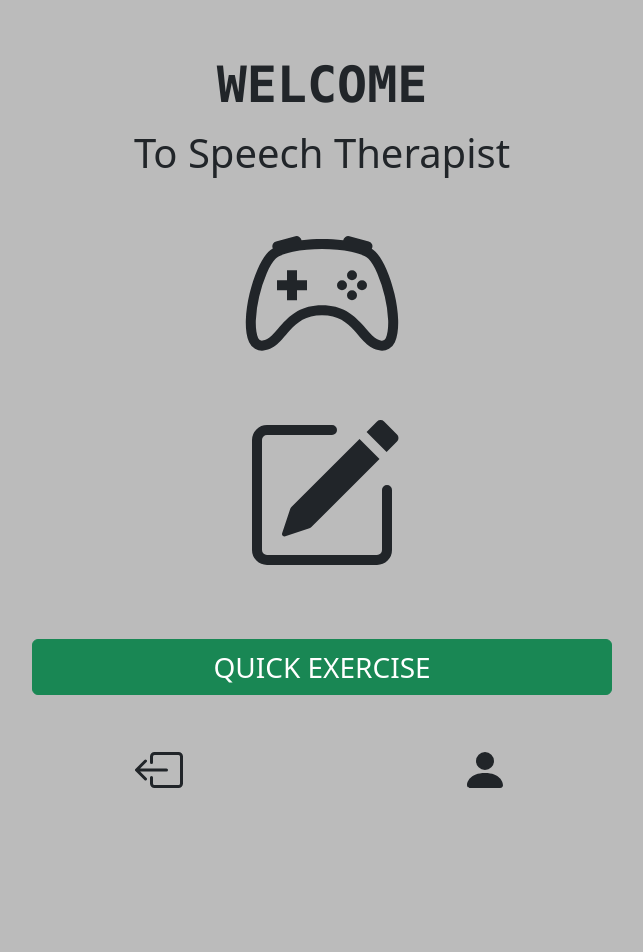
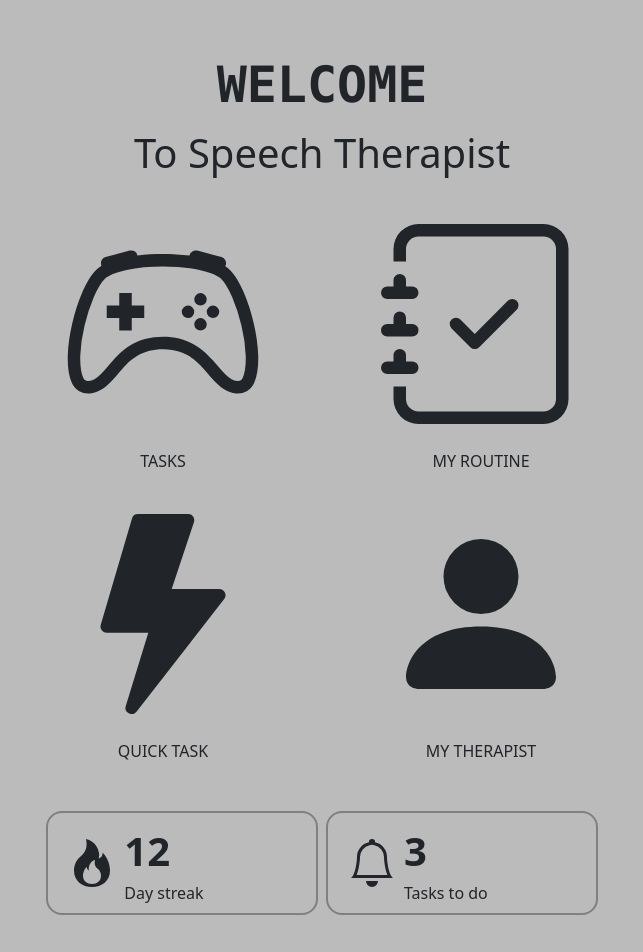
Before and after one commit to xjusko/speech_therpist_patient_app, a React (Vite) app: page / in a window 1280 px wide. Shown: the top 952 px of the page, without its empty margins (318-961 px from the left). Before the commit the page ends 800 px from the top, so only its background shows below. Built offline with nearby package versions, Linux system fonts and the light colour scheme.

Commit message:
added more animation, few menu changes

```diff
--- a/package.json
+++ b/package.json
@@ -15,6 +15,7 @@
     "react": "^18.2.0",
     "react-bootstrap": "^2.5.0",
     "react-dom": "^18.2.0",
+    "react-icons": "^4.4.0",
     "react-router-dom": "^6.4.1",
     "yup": "^0.32.11"
   },
--- a/src/App.tsx
+++ b/src/App.tsx
@@ -10,6 +10,7 @@ import TaskMenu from "./pages/TaskMenu";
 import Connect from "./pages/questionTypes/Connect";
 import TaskFinishScreen from "./pages/TaskFinishScreen";
 import FourChoices from "./pages/questionTypes/FourChoices";
+import Routine from "./pages/Routine";
 
 function App() {
   return (
@@ -21,6 +22,7 @@ function App() {
         <Route path="/findtherapist" element={<FindTherapist />} />
         <Route path="/therapist/:id" element={<TherapistMainInfo />} />
         <Route path="/taskmenu" element={<TaskMenu />} />
+        <Route path="/routine" element={<Routine />} />
         <Route path="/questionconnect/:id" element={<Connect />} />
         <Route path="/questionfourchoices/:id" element={<FourChoices />} />
         <Route path="/taskfinish/:qid" element={<TaskFinishScreen />} />
--- /dev/null
+++ b/src/components/QuickTaskButton.tsx
@@ -0,0 +1,38 @@
+import React from "react";
+import { Button } from "react-bootstrap";
+import data from "../data/tasks.json";
+import { useNavigate } from "react-router-dom";
+import { BsFillLightningFill } from "react-icons/bs";
+
+function QuickTaskButton({
+  imageStyle,
+  buttonStyle,
+}: {
+  imageStyle: React.CSSProperties;
+  buttonStyle: React.CSSProperties;
+}) {
+  const navigate = useNavigate();
+  function handleClick() {
+    const easyTasks = data.tasks.filter((item) => item.difficulty === "easy");
+    const randomTask = easyTasks[Math.floor(Math.random() * easyTasks.length)];
+    if (randomTask.type === "1") {
+      navigate(`/questionconnect/${randomTask.id}`);
+      return;
+    } else {
+      navigate(`/questionfourchoices/${randomTask.id}`);
+      return;
+    }
+  }
+  return (
+    <Button
+      variant="outline-dark"
+      className="text-uppercase fs-3"
+      onClick={handleClick}
+      style={buttonStyle}
+    >
+      <BsFillLightningFill style={imageStyle} />
+    </Button>
+  );
+}
+
+export default QuickTaskButton;
--- a/src/pages/Menu.tsx
+++ b/src/pages/Menu.tsx
@@ -1,14 +1,30 @@
 import React from "react";
 import { Button, Col, Nav, NavLink, Row } from "react-bootstrap";
+import {
+  BsBell,
+  BsBoxArrowLeft,
+  BsController,
+  BsJournalCheck,
+  BsPersonFill,
+} from "react-icons/bs";
+import QuickTaskButton from "../components/QuickTaskButton";
+import { FireStreakIcon } from "../utils/CommonIcons";
 
 function Menu() {
   const mainButtonStyle = {
-    height: "12rem",
-    width: "12rem",
+    height: "40vw",
+    width: "40vw",
+    maxHeight: "250px",
+    maxWidth: "250px",
     border: "none",
     borderRadius: "2rem",
   };
-  const imageStyle = { height: "10rem", width: "10rem" };
+  const imageStyle = {
+    height: "30vw",
+    width: "30vw",
+    maxHeight: "200px",
+    maxWidth: "200px",
+  };
   return (
     <div className="d-flex flex-column vh-100 mx-4">
       <Row>
@@ -22,79 +38,71 @@ function Menu() {
           <div className="fs-1">To Speech Therapist</div>
         </Col>
       </Row>
-      <Row xs={1} className="g-2 text-center mt-2">
+      <Row xs={2} className="g-2 text-center mt-2">
         <Col>
           <Nav.Link href="/taskmenu" as={NavLink}>
             <Button variant="outline-dark" style={mainButtonStyle}>
-              <svg
-                style={imageStyle}
-                xmlns="http://www.w3.org/2000/svg"
-                width="16"
-                height="16"
-                fill="currentColor"
-                viewBox="0 0 16 16"
-              >
-                <path d="M11.5 6.027a.5.5 0 1 1-1 0 .5.5 0 0 1 1 0zm-1.5 1.5a.5.5 0 1 0 0-1 .5.5 0 0 0 0 1zm2.5-.5a.5.5 0 1 1-1 0 .5.5 0 0 1 1 0zm-1.5 1.5a.5.5 0 1 0 0-1 .5.5 0 0 0 0 1zm-6.5-3h1v1h1v1h-1v1h-1v-1h-1v-1h1v-1z" />
-                <path d="M3.051 3.26a.5.5 0 0 1 .354-.613l1.932-.518a.5.5 0 0 1 .62.39c.655-.079 1.35-.117 2.043-.117.72 0 1.443.041 2.12.126a.5.5 0 0 1 .622-.399l1.932.518a.5.5 0 0 1 .306.729c.14.09.266.19.373.297.408.408.78 1.05 1.095 1.772.32.733.599 1.591.805 2.466.206.875.34 1.78.364 2.606.024.816-.059 1.602-.328 2.21a1.42 1.42 0 0 1-1.445.83c-.636-.067-1.115-.394-1.513-.773-.245-.232-.496-.526-.739-.808-.126-.148-.25-.292-.368-.423-.728-.804-1.597-1.527-3.224-1.527-1.627 0-2.496.723-3.224 1.527-.119.131-.242.275-.368.423-.243.282-.494.575-.739.808-.398.38-.877.706-1.513.773a1.42 1.42 0 0 1-1.445-.83c-.27-.608-.352-1.395-.329-2.21.024-.826.16-1.73.365-2.606.206-.875.486-1.733.805-2.466.315-.722.687-1.364 1.094-1.772a2.34 2.34 0 0 1 .433-.335.504.504 0 0 1-.028-.079zm2.036.412c-.877.185-1.469.443-1.733.708-.276.276-.587.783-.885 1.465a13.748 13.748 0 0 0-.748 2.295 12.351 12.351 0 0 0-.339 2.406c-.022.755.062 1.368.243 1.776a.42.42 0 0 0 .426.24c.327-.034.61-.199.929-.502.212-.202.4-.423.615-.674.133-.156.276-.323.44-.504C4.861 9.969 5.978 9.027 8 9.027s3.139.942 3.965 1.855c.164.181.307.348.44.504.214.251.403.472.615.674.318.303.601.468.929.503a.42.42 0 0 0 .426-.241c.18-.408.265-1.02.243-1.776a12.354 12.354 0 0 0-.339-2.406 13.753 13.753 0 0 0-.748-2.295c-.298-.682-.61-1.19-.885-1.465-.264-.265-.856-.523-1.733-.708-.85-.179-1.877-.27-2.913-.27-1.036 0-2.063.091-2.913.27z" />
-              </svg>
-            </Button>
+              <BsController style={imageStyle} />
+            </Button>{" "}
+            <div>TASKS</div>
           </Nav.Link>
         </Col>
         <Col>
           <Button variant="outline-dark" style={mainButtonStyle}>
-            <svg
-              style={imageStyle}
-              xmlns="http://www.w3.org/2000/svg"
-              width="16"
-              height="16"
-              fill="currentColor"
-              viewBox="0 0 16 16"
-            >
-              <path d="M15.502 1.94a.5.5 0 0 1 0 .706L14.459 3.69l-2-2L13.502.646a.5.5 0 0 1 .707 0l1.293 1.293zm-1.75 2.456-2-2L4.939 9.21a.5.5 0 0 0-.121.196l-.805 2.414a.25.25 0 0 0 .316.316l2.414-.805a.5.5 0 0 0 .196-.12l6.813-6.814z" />
-              <path d="M1 13.5A1.5 1.5 0 0 0 2.5 15h11a1.5 1.5 0 0 0 1.5-1.5v-6a.5.5 0 0 0-1 0v6a.5.5 0 0 1-.5.5h-11a.5.5 0 0 1-.5-.5v-11a.5.5 0 0 1 .5-.5H9a.5.5 0 0 0 0-1H2.5A1.5 1.5 0 0 0 1 2.5v11z" />
-            </svg>
+            <BsJournalCheck style={imageStyle} />
           </Button>
+          <div>MY ROUTINE</div>
         </Col>
       </Row>
-      <Row className="my-5 mx-4">
-        <Button variant="success" className="text-uppercase fs-3">
-          Quick Exercise
-        </Button>
+      <Row xs={2} className="mt-2 g-2 text-center">
+        <Col>
+          <QuickTaskButton
+            imageStyle={imageStyle}
+            buttonStyle={mainButtonStyle}
+          />
+          <div>QUICK TASK</div>
+        </Col>
+        <Col>
+          <Nav.Link href="/findtherapist" as={NavLink}>
+            <Button variant="outline-dark" style={mainButtonStyle}>
+              <BsPersonFill style={imageStyle} />
+            </Button>{" "}
+            <div>MY THERAPIST</div>
+          </Nav.Link>
+        </Col>
+      </Row>
+      <Row xs={1} sm={2} className="my-5 gap-2 justify-content-center">
+        <Col
+          xs={10}
+          sm={5}
+          style={{ border: "2px solid grey", borderRadius: "16px" }}
+        >
+          <div className="d-flex mx-2 my-2 align-items-center">
+            <FireStreakIcon />
+            <div className="d-flex flex-column">
+              <div className="ms-2 fs-1 fw-bold">12</div>
+              <div className="ms-2">Day streak</div>
+            </div>
+          </div>
+        </Col>
+        <Col
+          xs={10}
+          sm={5}
+          style={{ border: "2px solid grey", borderRadius: "16px" }}
+        >
+          <div className="d-flex mx-2 my-2 align-items-center">
+            <BsBell style={{ height: "3rem", width: "3rem" }} />
+            <div className="d-flex flex-column">
+              <div className="ms-2 fs-1 fw-bold">3</div>
+              <div className="ms-2">Tasks to do</div>
+            </div>
+          </div>
+        </Col>
       </Row>
       <Row className="mt-auto mb-3 text-dark fs-2 text-center">
         <Col>
           <Nav.Link href="/login" as={NavLink}>
-            <svg
-              xmlns="http://www.w3.org/2000/svg"
-              width="16"
-              height="16"
-              fill="currentColor"
-              viewBox="0 0 16 16"
-              style={{ height: "3rem", width: "3rem" }}
-            >
-              <path
-                fillRule="evenodd"
-                d="M6 12.5a.5.5 0 0 0 .5.5h8a.5.5 0 0 0 .5-.5v-9a.5.5 0 0 0-.5-.5h-8a.5.5 0 0 0-.5.5v2a.5.5 0 0 1-1 0v-2A1.5 1.5 0 0 1 6.5 2h8A1.5 1.5 0 0 1 16 3.5v9a1.5 1.5 0 0 1-1.5 1.5h-8A1.5 1.5 0 0 1 5 12.5v-2a.5.5 0 0 1 1 0v2z"
-              />
-              <path
-                fillRule="evenodd"
-                d="M.146 8.354a.5.5 0 0 1 0-.708l3-3a.5.5 0 1 1 .708.708L1.707 7.5H10.5a.5.5 0 0 1 0 1H1.707l2.147 2.146a.5.5 0 0 1-.708.708l-3-3z"
-              />
-            </svg>
-          </Nav.Link>
-        </Col>
-        <Col>
-          <Nav.Link href="/findtherapist" as={NavLink}>
-            <svg
-              xmlns="http://www.w3.org/2000/svg"
-              width="16"
-              height="16"
-              fill="currentColor"
-              viewBox="0 0 16 16"
-              style={{ height: "3rem", width: "3rem" }}
-            >
-              <path d="M3 14s-1 0-1-1 1-4 6-4 6 3 6 4-1 1-1 1H3zm5-6a3 3 0 1 0 0-6 3 3 0 0 0 0 6z" />
-            </svg>
+            <BsBoxArrowLeft style={{ height: "3rem", width: "3rem" }} />
           </Nav.Link>
         </Col>
       </Row>
--- /dev/null
+++ b/src/pages/Routine.tsx
@@ -0,0 +1,7 @@
+import React from "react";
+
+function Routine() {
+  return <div>Routine</div>;
+}
+
+export default Routine;
--- a/src/utils/CommonIcons.tsx
+++ b/src/utils/CommonIcons.tsx
@@ -1,31 +1,31 @@
 import React from "react";
+import { BsHouseFill, BsArrowLeftShort } from "react-icons/bs";
 
 export const HomeIcon = () => {
   return (
+    <BsHouseFill style={{ width: "3rem", height: "3rem", opacity: "50%" }} />
+  );
+};
+
+export const BackArrowIcon = () => {
+  return (
+    <BsArrowLeftShort
+      style={{ width: "3rem", height: "3rem", opacity: "50%" }}
+    />
+  );
+};
+
+export const FireStreakIcon = () => {
+  return (
     <svg
-      style={{ width: "3rem", height: "3rem", opacity: "50%" }}
+      style={{ width: "3rem", height: "3rem" }}
       xmlns="http://www.w3.org/2000/svg"
       width="16"
       height="16"
       fill="currentColor"
       viewBox="0 0 16 16"
     >
-      <path d="M8.354 1.146a.5.5 0 0 0-.708 0l-6 6A.5.5 0 0 0 1.5 7.5v7a.5.5 0 0 0 .5.5h4.5a.5.5 0 0 0 .5-.5v-4h2v4a.5.5 0 0 0 .5.5H14a.5.5 0 0 0 .5-.5v-7a.5.5 0 0 0-.146-.354L13 5.793V2.5a.5.5 0 0 0-.5-.5h-1a.5.5 0 0 0-.5.5v1.293L8.354 1.146zM2.5 14V7.707l5.5-5.5 5.5 5.5V14H10v-4a.5.5 0 0 0-.5-.5h-3a.5.5 0 0 0-.5.5v4H2.5z" />
+      <path d="M8 16c3.314 0 6-2 6-5.5 0-1.5-.5-4-2.5-6 .25 1.5-1.25 2-1.25 2C11 4 9 .5 6 0c.357 2 .5 4-2 6-1.25 1-2 2.729-2 4.5C2 14 4.686 16 8 16Zm0-1c-1.657 0-3-1-3-2.75 0-.75.25-2 1.25-3C6.125 10 7 10.5 7 10.5c-.375-1.25.5-3.25 2-3.5-.179 1-.25 2 1 3 .625.5 1 1.364 1 2.25C11 14 9.657 15 8 15Z" />
     </svg>
   );
 };
-
-export const BackArrowIcon = () => {
-  return (
-    <svg
-      style={{ width: "3rem", height: "3rem", opacity: "50%" }}
-      xmlns="http://www.w3.org/2000/svg"
-      width="16"
-      height="16"
-      fill="currentColor"
-      viewBox="0 0 16 16"
-    >
-      <path d="M12 8a.5.5 0 0 1-.5.5H5.707l2.147 2.146a.5.5 0 0 1-.708.708l-3-3a.5.5 0 0 1 0-.708l3-3a.5.5 0 1 1 .708.708L5.707 7.5H11.5a.5.5 0 0 1 .5.5z" />
-    </svg>
-  );
-};
```
Also changed, not shown: src/components/ChooseTaskCard.tsx (+16 -2 lines), src/data/tasks.json (+130 -112 lines), src/pages/TaskMenu.tsx (+44 -16 lines), src/pages/questionTypes/FourChoices.tsx (+24 -5 lines), 1 other file (tests, documents, lock files or other folders).
